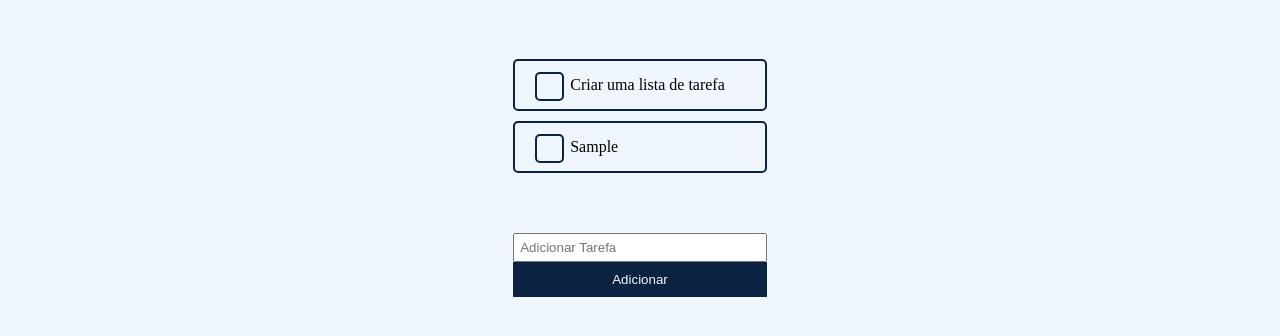
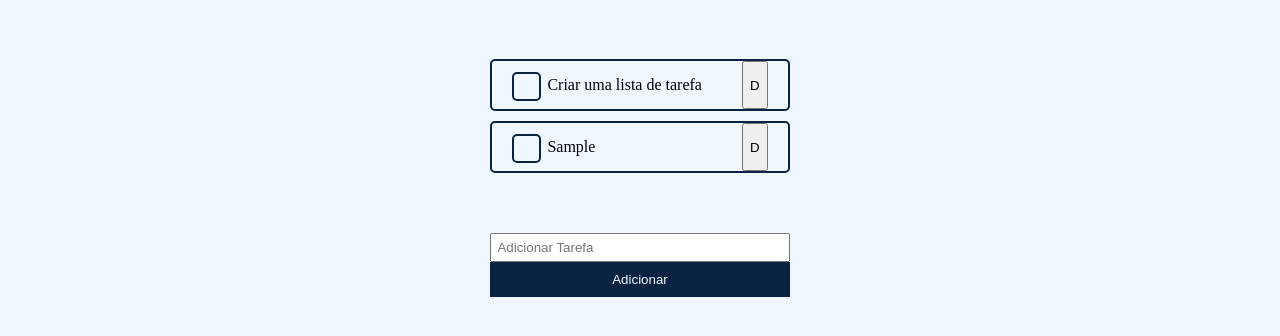
Before and after one commit to Matheu46/whatToDoToday, a plain HTML site: page index.html in a window 1280 px wide. Both pictures are taken after typing "Sample" into the empty fields and a click on the button "Adicionar". Shown: the part 160-496 px from the top of the page. Drawn offline with Linux system fonts and the light colour scheme.

Commit message:
localStorage

```diff
--- a/index.html
+++ b/index.html
@@ -21,6 +21,7 @@
           <input type="checkbox" name="tarefa" id="tarefa">
           <span class="checkmark"></span>
         </label>
+        <button class="delete">D</button>
       </li>
     </ul>
 
--- a/script.js
+++ b/script.js
@@ -2,20 +2,38 @@ const inputTask = document.querySelector('#newTask');
 const list = document.querySelector('#list');
 const addButton = document.querySelector('.adicionar');
 let id = 0;
+let tasksArray = [];
 
+//Eventos para adicionar a atividade
 addButton.addEventListener('click', (e) => {
-  makeTask(inputTask.value);
+  makeTask(inputTask.value, false);
   inputTask.value = '';
 });
 
 inputTask.addEventListener('keyup', (event) => {
   if (event.code === 'Enter') {
-    makeTask(inputTask.value);
+    makeTask(inputTask.value, false);
     inputTask.value = '';
   }
 });
 
-const makeTask = (inputTask) => {
+const listTasksInitiate = () => {
+  const tempArray = localStorage.getItem('tarefas');
+  if (tempArray) {
+    tasksArray = JSON.parse(tempArray);
+    tasksArray.forEach((task) => {
+      makeTask(task, true);
+    });
+  }
+};
+
+//Criar a atividade
+const makeTask = (inputTask, begin) => {
+  if (!begin) {
+    tasksArray.push(inputTask);
+    localStorage.setItem('tarefas', JSON.stringify(tasksArray));
+  }
+
   const li = document.createElement('li');
   const input = document.createElement('input');
   input.type = 'checkbox';
@@ -24,6 +42,10 @@ const makeTask = (inputTask) => {
   const label = document.createElement('label');
   label.innerText = inputTask;
   label.htmlFor = id;
+
+  const button = document.createElement('button');
+  button.innerText = 'D';
+
   id++;
 
   const span = document.createElement('span');
@@ -32,12 +54,23 @@ const makeTask = (inputTask) => {
   label.appendChild(input);
   label.appendChild(span);
   li.appendChild(label);
+  li.appendChild(button);
   list.appendChild(li);
 
   //Riscar a tarefa já realizada
   input.addEventListener('click', () => {
+    //---------------------- Fazer isso ---------------------------
+    //talvez criar um objeto p/ salvar essa informação no localStorage
     li.classList.toggle('riscado');
-    // !input.checked ? (input.checked = true) : (input.checked = false);
-    console.log('teste');
+  });
+
+  //Deletar atividade
+  button.addEventListener('click', () => {
+    tasksArray.splice(tasksArray.indexOf(inputTask), 1);
+    console.log(tasksArray);
+    localStorage.setItem('tarefas', JSON.stringify(tasksArray));
+    li.remove();
   });
 };
+
+listTasksInitiate();
--- a/style.css
+++ b/style.css
@@ -35,9 +35,11 @@ h1{
   max-width: 800px;
 }
 #list li{
+  display: flex;
+  justify-content: space-between;
   margin: 10px 0;
+  padding-right: 20px;
   border-radius: 5px;
-
   border: #0A2342 solid 2px;
 }
 
@@ -53,8 +55,8 @@ h1{
 }
 
 label{
-  display: block;
   position: relative;
+  width: 100%;
   padding: 15px 20px 15px 35px;
   margin: 0 20px;
 }
@@ -115,6 +117,10 @@ label .checkmark:after {
   transform: rotate(45deg);
 }
 
+/* .delete{
+  height: 25px;
+} */
+
 .adicionar {
   display: block;
   border: none;
```
